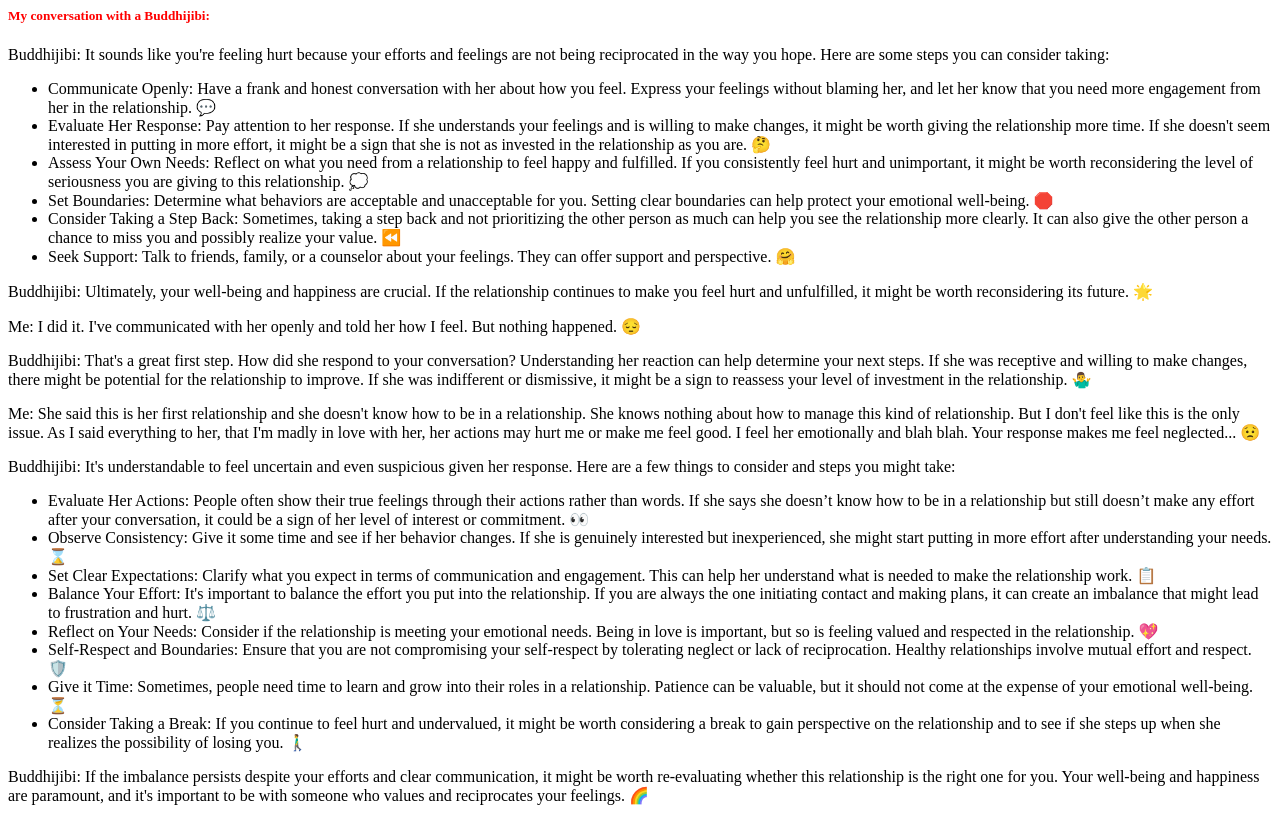
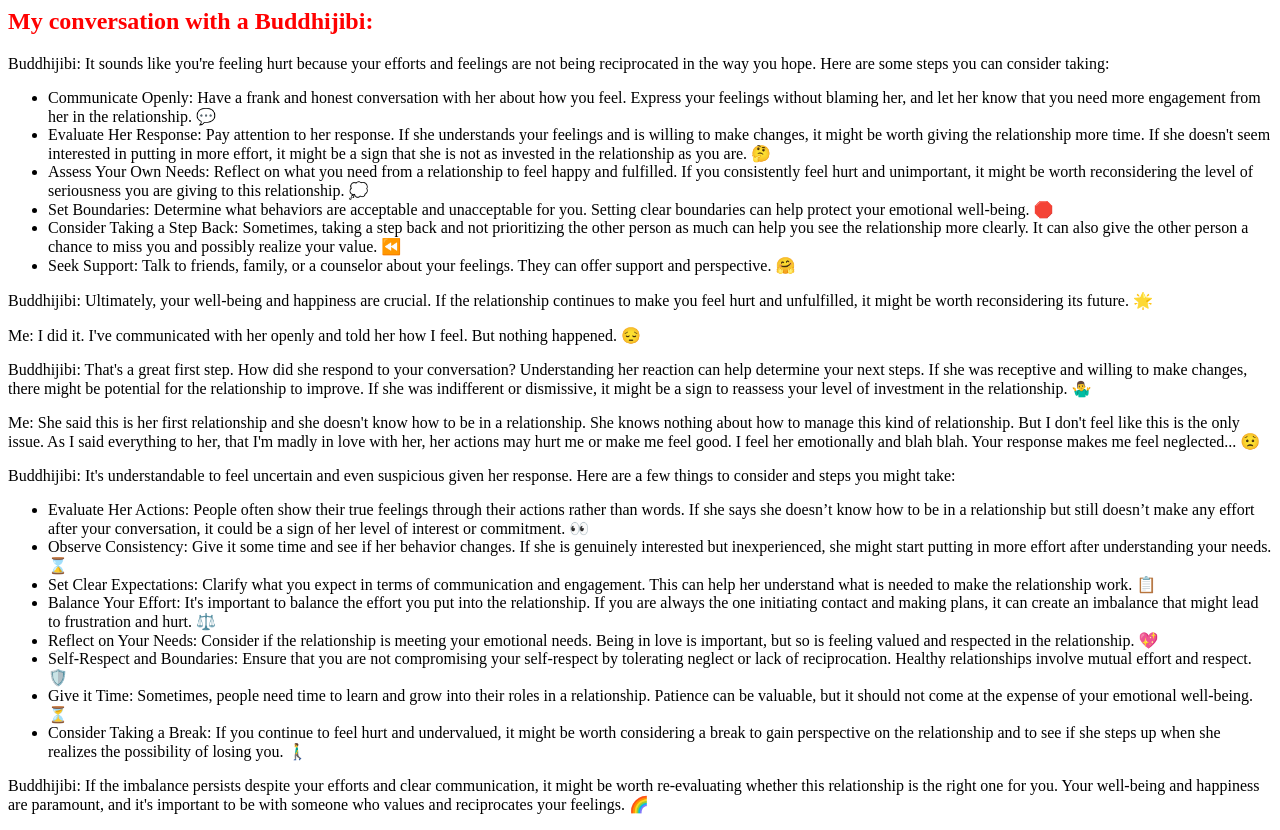
Before and after one commit to hmuzzal/RestInPeace, a plain HTML site: page index.html in a window 1280 px wide. Drawn offline with Linux system fonts and the light colour scheme.

Commit message:
Update css

```diff
--- a/index.html
+++ b/index.html
@@ -1,5 +1,5 @@
 <div class="response">
-    <h5 style="color: red;">My conversation with a Buddhijibi:</h5>
+    <h2 style="color: red;">My conversation with a Buddhijibi:</h5>
 
     <p><span class="buddhijibi">Buddhijibi:</span> It sounds like you're feeling hurt because your efforts and feelings
         are not being reciprocated in the way you hope. Here are some steps you can consider taking:</p>
```
